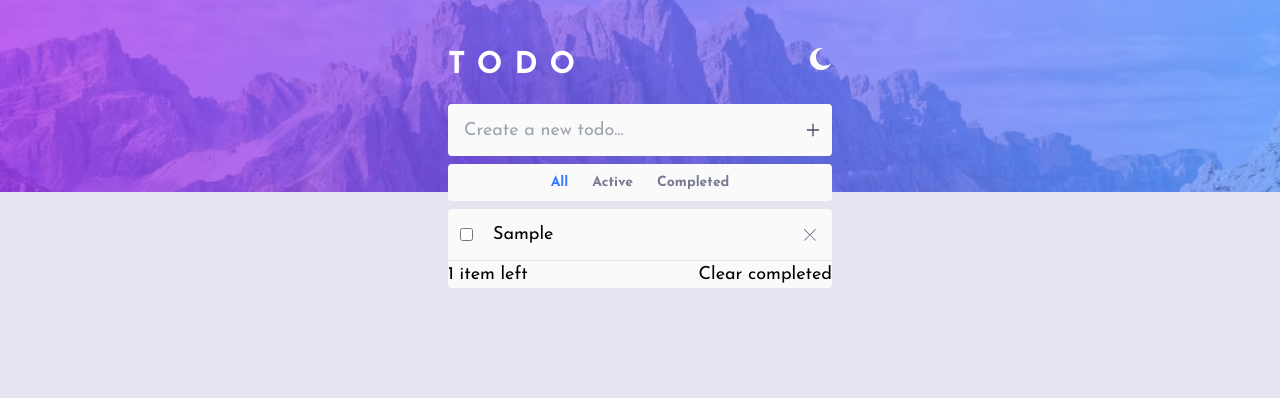
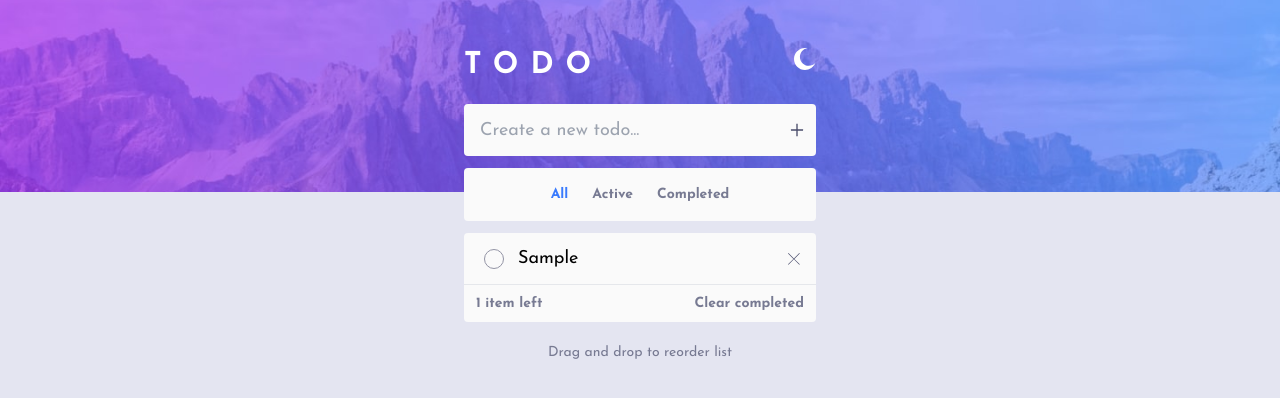
Before and after one commit to VladimirPariy/todo-TS-RTK-Tailwind, a React (Create React App) app: page / in a window 1280 px wide. Both pictures are taken after typing "Sample" into the empty fields and a click on the button 813 px from the left and 130 px from the top of the page. Shown: the top 398 px of the page. Built offline with nearby package versions, Linux system fonts and the light colour scheme.

Commit message:
added styles for app, btn for filters, todo list, todo item, switch theme and logo, filter panel, extra menu

```diff
--- a/src/App.module.scss
+++ b/src/App.module.scss
@@ -5,7 +5,7 @@
   .containerForStyle {
     @apply w-full;
     .wrapper {
-      @apply max-w-sm m-auto z-10;
+      @apply max-w-sm m-auto z-10 px-4;
     }
   }
 
--- a/src/App.tsx
+++ b/src/App.tsx
@@ -20,6 +20,7 @@ const App: FC = () => {
                     <FiltersPanel/>
                     <TodoList/>
                 </div>
+
             </div>
         </div>
     );
--- a/src/components/ExtraMenu/ExtraMenu.module.scss
+++ b/src/components/ExtraMenu/ExtraMenu.module.scss
@@ -1,10 +1,20 @@
+@import '../../index';
+
 .extraMenu {
-  @apply flex justify-between;
+  @apply flex justify-between py-2 px-3;
+  font-size: 14px;
   .activeItem {
-
+    color: $Dark-Dark-Grayish-Blue;
+    font-weight: bold;
+    cursor: default;
   }
 
   .clearCompleted {
-
+    color: $Dark-Dark-Grayish-Blue;
+    font-weight: bold;
+  }
+  .clearCompleted:hover {
+    color: $Dark-Light-Grayish-Blue;
+    font-weight: bold;
   }
 }
--- a/src/components/FiltersPanel/FiltersPanel.module.scss
+++ b/src/components/FiltersPanel/FiltersPanel.module.scss
@@ -1,7 +1,7 @@
 @import '../../index';
 
 .filterContainer{
-  @apply text-center relative z-10 py-2 rounded my-2;
+  @apply text-center relative z-10 py-4 rounded my-3;
   font-size: 14px;
 }
 .filterContainer.light{
--- a/src/components/SwitchThemeAndLogo/SwitchThemeAndLogo.module.scss
+++ b/src/components/SwitchThemeAndLogo/SwitchThemeAndLogo.module.scss
@@ -2,12 +2,12 @@
 .wrapper {
   @apply flex justify-between text-white mb-5;
   .logo {
-    @apply text-3xl font-bold ;
+    @apply text-3xl font-bold cursor-default;
     letter-spacing: 0.75rem;
   }
 
   .switchTheme {
-    //@apply h-4;
+    @apply cursor-pointer;
     height: 1.35rem;
   }
 }
--- a/src/components/TodoItem/TodoItem.module.scss
+++ b/src/components/TodoItem/TodoItem.module.scss
@@ -2,10 +2,23 @@
 
 .containerTodo {
   @apply flex w-full border-b py-1;
+.checkbox{
+  @apply hidden;
+}
   .checkboxInput {
-    @apply my-auto mx-3;
+    @apply w-5 h-5 rounded-xl my-auto mr-1.5 ml-5 cursor-pointer outline-none;
+    border: 1px solid $Light-Dark-Grayish-Blue;
   }
-
+  .checkboxInput.checkboxActive{
+    background: $Check-Background;
+    position: relative;
+  }
+  .checkboxInput.checkboxActive::before{
+    @apply text-white absolute;
+    content: url("../../Assets/Image/icon-check.svg");
+    right: 3px;
+    top: -4px;
+  }
   .title {
     @apply p-2 flex-auto;
   }
--- a/src/components/TodoItem/TodoItem.tsx
+++ b/src/components/TodoItem/TodoItem.tsx
@@ -1,4 +1,4 @@
-import {FC} from 'react'
+import {FC, useState} from 'react'
 import cl from './TodoItem.module.scss'
 import {deleteTodo, toggleTodo} from "../../store/slice/todoSlice";
 import {useAppDispatch} from "../../hooks/useAppDispatch";
@@ -9,7 +9,7 @@ import {useTheme} from "../../hooks/useTheme";
 
 const TodoItem: FC<ITodo> = ({title, id, completed}) => {
     const dispatch = useAppDispatch()
-
+    // const [isChecked, setIsChecked] = useState<boolean>(false)
     const toggleCheckboxHandler = () => {
         dispatch(toggleTodo(id))
     }
@@ -18,13 +18,18 @@ const TodoItem: FC<ITodo> = ({title, id, completed}) => {
         dispatch(deleteTodo(id))
     }
     const getContainerTodoClassName = useTheme('containerTodo', cl)
-
+//className={[cl['checkboxInput'], cl[completed ? "checkboxActive" : ""]].join(' ')}
     return (
         <div className={getContainerTodoClassName}>
-            <input type="checkbox" className={cl.checkboxInput} name='checkboxInput'
-                   onChange={toggleCheckboxHandler} checked={completed}/>
-            <label htmlFor="checkboxInput"></label>
 
+            <input className={cl.checkbox}
+                type="checkbox"
+                id={id}
+                checked={completed}
+                onChange={toggleCheckboxHandler}/>
+            <label htmlFor={id}
+                className={[cl['checkboxInput'], cl[completed ? "checkboxActive" : ""]].join(' ')}
+            />
             <div className={cl.title}>
                 {title}
             </div>
--- a/src/components/TodoList/TodoList.module.scss
+++ b/src/components/TodoList/TodoList.module.scss
@@ -3,6 +3,13 @@
 @import '../../index';
 .containerList {
   @apply relative z-10 rounded;
+
+}
+.text{
+  font-size: 14px;
+  text-align: center;
+  margin: 20px 0 0 0;
+  color:$Dark-Dark-Grayish-Blue;
 }
 .containerList.light{
   background: $Light-Very-Light-Gray;
--- a/src/components/TodoList/TodoList.tsx
+++ b/src/components/TodoList/TodoList.tsx
@@ -14,12 +14,18 @@ const TodoList: FC = () => {
     const todos = useSelectTodo(filter)
     const getContainerListClassName = useTheme('containerList', cl)
     return (
+        <>
             <div className={getContainerListClassName}>
                 {todos.map((todo: ITodo) => (
                     <TodoItem key={todo.id} title={todo.title} completed={todo.completed} id={todo.id}/>
                 ))}
                 <ExtraMenu/>
             </div>
+            {todos.length > 0 &&
+                <div className={cl.text}>Drag and drop to reorder list</div>
+            }
+
+        </>
     );
 };
 
--- a/src/components/UI/ButtonForFilters/ButtonForFilters.module.scss
+++ b/src/components/UI/ButtonForFilters/ButtonForFilters.module.scss
@@ -1,7 +1,7 @@
 @import '../../../index';
 
 .button {
-    @apply mx-3 font-bold;
+    @apply mx-3 font-bold outline-transparent border-none;
     color:$Dark-Dark-Grayish-Blue;
 
 }
@@ -14,6 +14,4 @@
 
 .active:focus{
     color: $Bright-Blue;
-    border:none;
-    outline-color: transparent;
 }
--- a/src/components/UI/ButtonForFilters/ButtonForFilters.tsx
+++ b/src/components/UI/ButtonForFilters/ButtonForFilters.tsx
@@ -6,10 +6,10 @@ import {useTheme} from "../../../hooks/useTheme";
 interface ButtonForFiltersProps {
     onClickHandler: (str: filtersType) => void;
     attr: filtersType;
-    filter:string
+    filter: string
 }
 
-const ButtonForFilters:FC<ButtonForFiltersProps> = ({ onClickHandler, filter,  attr}) => {
+const ButtonForFilters: FC<ButtonForFiltersProps> = ({onClickHandler, filter, attr}) => {
 
     const getClass = (attribute: filtersType): string => {
         return filter === attribute ? 'active' : 'notActive'
@@ -19,7 +19,7 @@ const ButtonForFilters:FC<ButtonForFiltersProps> = ({ onClickHandler, filter,  a
 
     return (
         <button onClick={() => onClickHandler(attr)}
-                className={btnClasses }>
+                className={btnClasses}>
             {attr}
         </button>
     );
```
Lines whose indentation alone changed are shown as unchanged.
